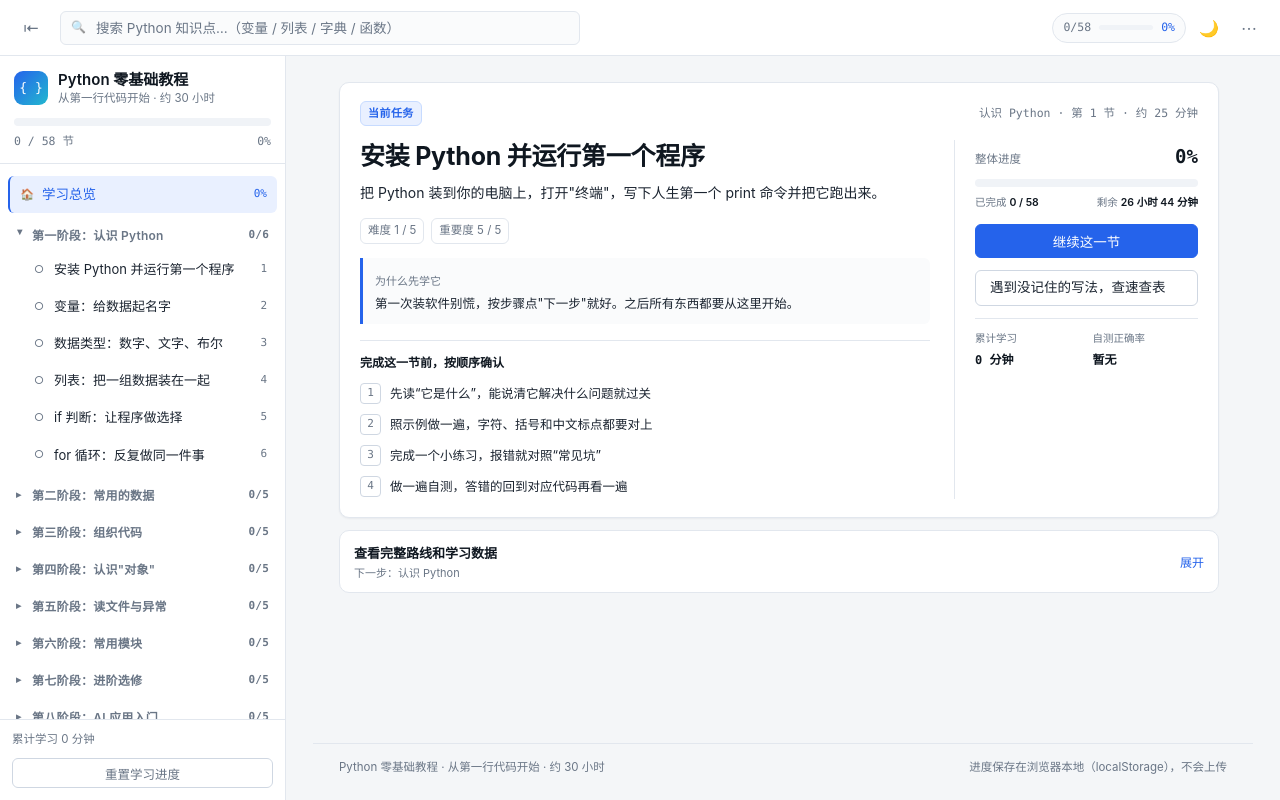
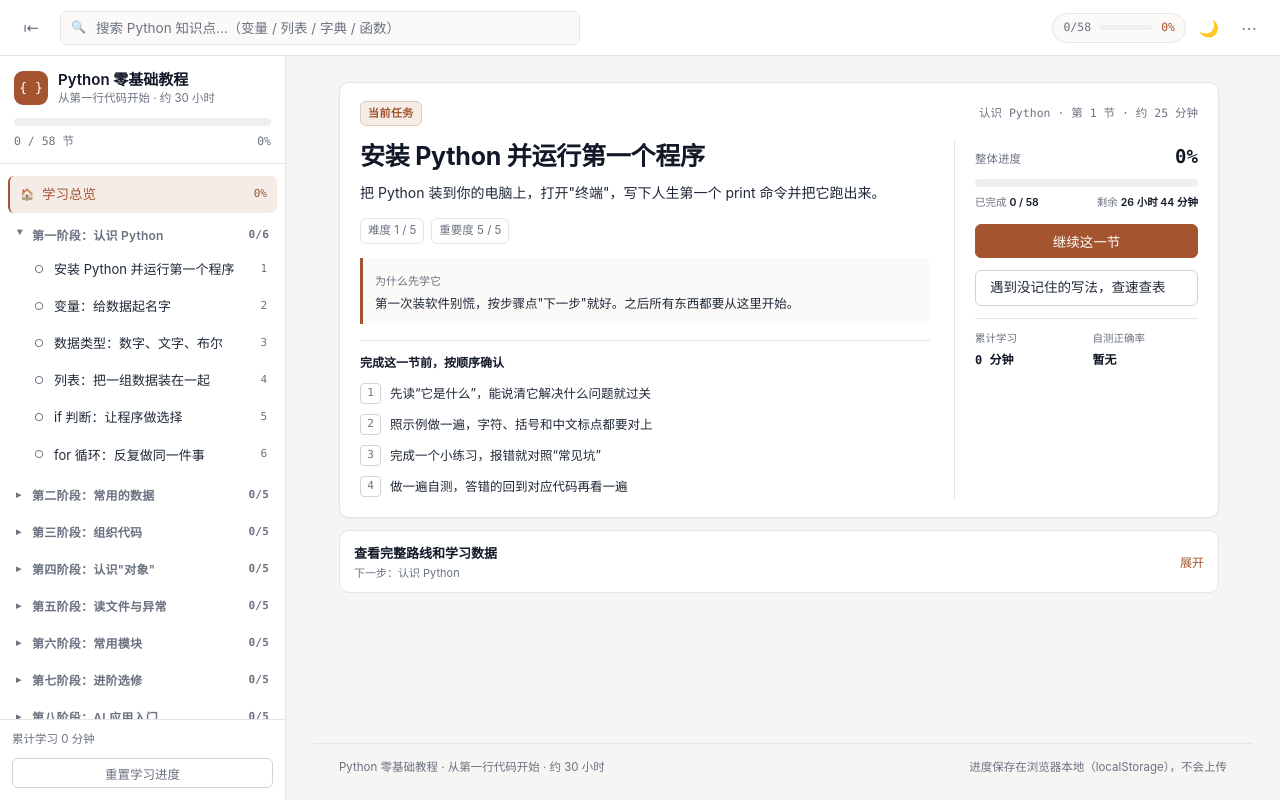
Before and after one commit to qwertyuio196875/python-speedrun, a Vue app: page / in a window 1280 px wide. Built offline with nearby package versions, Linux system fonts and the light colour scheme.

Commit message:
feat: 改用暖陶土配色

```diff
--- a/src/components/AppHeader.vue
+++ b/src/components/AppHeader.vue
@@ -137,7 +137,7 @@ onBeforeUnmount(() => document.removeEventListener('click', onDocClick))
   width: 26px;
   height: 26px;
   border-radius: 7px;
-  background: linear-gradient(135deg, var(--primary), #22b8cf);
+  background: var(--primary);
   color: #fff;
   font-family: var(--font-mono);
   font-size: 11px;
@@ -199,7 +199,7 @@ onBeforeUnmount(() => document.removeEventListener('click', onDocClick))
 .pc-fill {
   display: block;
   height: 100%;
-  background: linear-gradient(90deg, var(--primary), #22b8cf);
+  background: var(--primary);
 }
 
 .pc-pct {
--- a/src/components/SideNav.vue
+++ b/src/components/SideNav.vue
@@ -179,7 +179,7 @@ async function onReset() {
   width: 34px;
   height: 34px;
   border-radius: 9px;
-  background: linear-gradient(135deg, var(--primary), #22b8cf);
+  background: var(--primary);
   color: #fff;
   font-family: var(--font-mono);
   font-size: 13px;
--- a/src/styles/app.css
+++ b/src/styles/app.css
@@ -1,26 +1,26 @@
 /* ============ 设计 Token（浅色 / 深色） ============ */
 :root {
-  --bg: #f4f6f8;
+  --bg: #f6f5f4;
   --surface: #ffffff;
-  --surface-2: #fafbfc;
-  --surface-3: #f0f3f7;
-  --text: #1b2430;
-  --text-strong: #0f1720;
-  --muted: #6a7686;
-  --border: #e2e7ee;
-  --border-strong: #cfd7e2;
-  --primary: #2563eb;
-  --primary-hover: #1d4ed8;
-  --primary-weak: #e9f0ff;
-  --primary-border: #c7dbff;
-  --success: #15803d;
-  --success-weak: #e6f6ec;
-  --warning: #b45309;
-  --warning-weak: #fdf3e2;
-  --danger: #dc2626;
-  --code-bg: #0f172a;
-  --code-fg: #e6edf3;
-  --code-border: #1e293b;
+  --surface-2: #fbfaf9;
+  --surface-3: #f1efee;
+  --text: #1f2937;
+  --text-strong: #111827;
+  --muted: #6b7280;
+  --border: #e7e5e4;
+  --border-strong: #d6d3d1;
+  --primary: #a4552f;
+  --primary-hover: #8f4626;
+  --primary-weak: #f6ece7;
+  --primary-border: #e3c9ba;
+  --success: #3f7d5c;
+  --success-weak: #eef5f0;
+  --warning: #b4632a;
+  --warning-weak: #fdf1e7;
+  --danger: #b3453a;
+  --code-bg: #161616;
+  --code-fg: #e7e5e4;
+  --code-border: #2b2b2b;
   --shadow-sm: 0 1px 2px rgba(16, 24, 40, 0.05);
   --shadow-md: 0 6px 18px rgba(16, 24, 40, 0.08);
   --radius: 10px;
@@ -34,27 +34,27 @@
 }
 
 html.dark {
-  --bg: #0c1118;
-  --surface: #141a23;
-  --surface-2: #101720;
-  --surface-3: #1b2330;
-  --text: #dfe7f1;
-  --text-strong: #f2f6fb;
-  --muted: #93a1b3;
-  --border: #232c39;
-  --border-strong: #313d4d;
-  --primary: #5b9bff;
-  --primary-hover: #7cb0ff;
-  --primary-weak: #16233a;
-  --primary-border: #2c4570;
-  --success: #4ade80;
-  --success-weak: #12291c;
-  --warning: #fbbf24;
-  --warning-weak: #2b2110;
-  --danger: #f87171;
-  --code-bg: #0a0f17;
-  --code-fg: #e6edf3;
-  --code-border: #1c2532;
+  --bg: #141414;
+  --surface: #1b1b1b;
+  --surface-2: #171717;
+  --surface-3: #232323;
+  --text: #e7e5e4;
+  --text-strong: #f5f5f4;
+  --muted: #a8a29e;
+  --border: #2f2f2f;
+  --border-strong: #4b4b4b;
+  --primary: #c9774b;
+  --primary-hover: #d8895c;
+  --primary-weak: #2a1c16;
+  --primary-border: #583b2c;
+  --success: #7bc99a;
+  --success-weak: #17251d;
+  --warning: #f4b76a;
+  --warning-weak: #2a2118;
+  --danger: #f2796b;
+  --code-bg: #111111;
+  --code-fg: #e7e5e4;
+  --code-border: #262626;
   --shadow-sm: 0 1px 2px rgba(0, 0, 0, 0.4);
   --shadow-md: 0 8px 22px rgba(0, 0, 0, 0.45);
 }
@@ -295,7 +295,7 @@ html.dark .inline-code {
 .progress-fill {
   height: 100%;
   border-radius: 999px;
-  background: linear-gradient(90deg, var(--primary), #22b8cf);
+  background: var(--primary);
   transition: width 0.35s ease;
 }
 
@@ -320,7 +320,7 @@ html.dark .inline-code {
 .code-title {
   font-family: var(--font-mono);
   font-size: 12px;
-  color: #9fb0c7;
+  color: #a8a29e;
   display: flex;
   align-items: center;
   gap: 8px;
@@ -334,7 +334,7 @@ html.dark .inline-code {
   padding: 1px 6px;
   border-radius: 4px;
   background: rgba(255, 255, 255, 0.08);
-  color: #b9c7db;
+  color: #d6d3d1;
 }
 
 .code-actions {
@@ -351,7 +351,7 @@ html.dark .inline-code {
   border-radius: 5px;
   border: 1px solid transparent;
   background: transparent;
-  color: #93a3b8;
+  color: #a8a29e;
   cursor: pointer;
   font-family: var(--font-sans);
   display: inline-flex;
@@ -427,13 +427,13 @@ html.dark .inline-code {
 
 /* 终端输出 */
 .terminal {
-  background: #070b12;
+  background: #111111;
   border-top: 1px dashed var(--code-border);
   padding: 10px 14px 12px;
   font-family: var(--font-mono);
   font-size: 12.5px;
   line-height: 1.6;
-  color: #b9f6ca;
+  color: #d6d3d1;
   white-space: pre-wrap;
   word-break: break-word;
 }
--- a/src/views/FinishView.vue
+++ b/src/views/FinishView.vue
@@ -197,7 +197,7 @@ onMounted(() => {
 
 .hero.done {
   border-color: var(--primary-border);
-  background: linear-gradient(180deg, var(--primary-weak), transparent 70%);
+  background: var(--primary-weak);
 }
 
 .hero-emoji {
```
